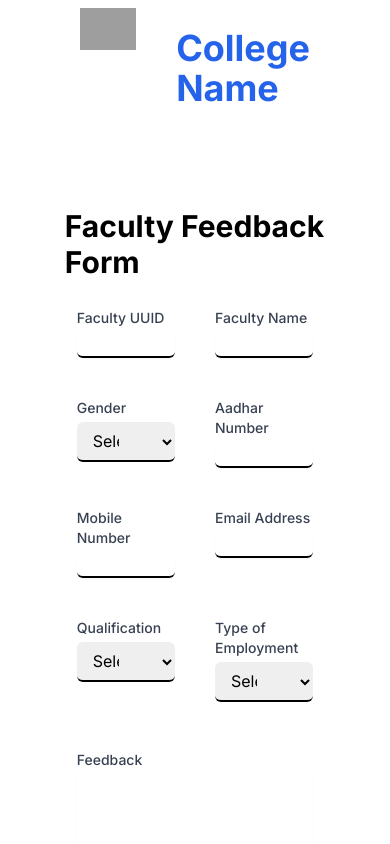
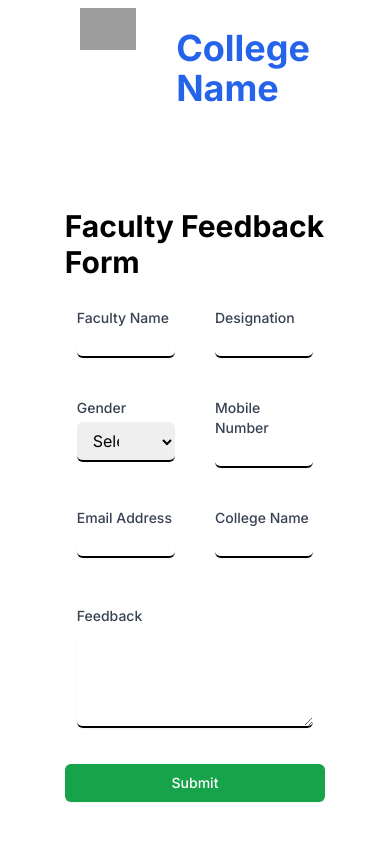
Before and after one commit to Harshal22pgpl/forms-rit, a Next.js app: page /faculty_feedback in a window 390 px wide. Shown: the top 844 px of the page. Built offline with nearby package versions, Linux system fonts and the light colour scheme; grey boxes are pictures that could not be loaded.

Commit message:
modification doe

```diff
--- a/src/app/components/AntiRaggingForm/AntiRaggigForm.jsx
+++ b/src/app/components/AntiRaggingForm/AntiRaggigForm.jsx
@@ -228,7 +228,7 @@ const AntiRaggingForm = () => {
 
                 <div>
                   <label htmlFor="parentPhone" className="block text-sm font-medium text-gray-700">
-                    Parent&apos;s Phone
+                    Parent&apos;s Mobile Number
                   </label>
                   <input
                     type="text"
@@ -246,7 +246,7 @@ const AntiRaggingForm = () => {
 
                 <div>
                   <label htmlFor="parentPhone" className="block text-sm font-medium text-gray-700">
-              Phone
+              Student Mobile Number
                   </label>
                   <input
                     type="text"
--- a/src/app/components/FacultyFeedbackForm/FacultyFeedbackForm.jsx
+++ b/src/app/components/FacultyFeedbackForm/FacultyFeedbackForm.jsx
@@ -104,25 +104,7 @@ if (formData.feedback.trim() === "") {
         <div className="grid grid-cols-2 gap-4">
 
           {/* Faculty UUID */}
-          <div className="p-3">
-            <label
-              htmlFor="facultyUuid"
-              className="block text-sm font-medium text-gray-700"
-            >
-              Faculty UUID
-            </label>
-            <input
-              type="text"
-              name="facultyUuid"
-              id="facultyUuid"
-              value={formData.facultyUuid}
-              onChange={handleChange}
-              className="mt-1 block outline-none border-b-2 border-black w-full rounded-md shadow-sm focus:border-green-500 focus:ring-green-500"
-            />
-            {errors.facultyUuid && (
-              <p className="text-red-500">{errors.facultyUuid}</p>
-            )}
-          </div>
+
           {/* Faculty Name */}
 
           <div className="p-3">
@@ -142,6 +124,26 @@ if (formData.feedback.trim() === "") {
             />
             {errors.name && (
               <p className="text-red-500">{errors.name}</p>
+            )}
+          </div>
+
+          <div className="p-3">
+            <label
+              htmlFor="facultyUuid"
+              className="block text-sm font-medium text-gray-700"
+            >
+              Designation
+            </label>
+            <input
+              type="text"
+              name="facultyDesignation"
+              id="facultyDesignation"
+              value={formData.facultyDesignation}
+              onChange={handleChange}
+              className="mt-1 block outline-none border-b-2 border-black w-full rounded-md shadow-sm focus:border-green-500 focus:ring-green-500"
+            />
+            {errors.facultyUuid && (
+              <p className="text-red-500">{errors.facultyUuid}</p>
             )}
           </div>
           {/* Gender */}
@@ -170,25 +172,7 @@ if (formData.feedback.trim() === "") {
           </div>
 
           {/* Aadhar Number */}
-          <div className="p-3">
-            <label
-              htmlFor="aadharNumber"
-              className="block text-sm font-medium text-gray-700"
-            >
-              Aadhar Number
-            </label>
-            <input
-              type="text"
-              name="aadharNumber"
-              id="aadharNumber"
-              value={formData.aadharNumber}
-              onChange={handleChange}
-              className="mt-1 block outline-none border-b-2 border-black w-full rounded-md shadow-sm focus:border-green-500 focus:ring-green-500"
-            />
-            {errors.aadharNumber && (
-              <p className="text-red-500">{errors.aadharNumber}</p>
-            )}
-          </div>
+
           {/* Mobile Number */}
 
           <div className="p-3">
@@ -231,53 +215,28 @@ if (formData.feedback.trim() === "") {
             )}
           </div>
           {/* Qualification */}
-          <div className="p-3">
-            <label
-              htmlFor="qualification"
-              className="block text-sm font-medium text-gray-700"
-            >
-              Qualification
-            </label>
-            <select
-              id="qualification"
-              name="qualification"
-              value={formData.qualification}
-              onChange={handleChange}
-              className="mt-1 block outline-none border-b-2 border-black w-full pl-3 pr-10 py-2 text-base focus:outline-none focus:ring-green-500 focus:border-green-500 sm:text-sm rounded-md"
-            >
-              <option value="">Select Qualification</option>
-              <option value="btech">B.Tech</option>
-              <option value="mtech">M.Tech</option>
-              <option value="phd">PhD</option>
-            </select>
-            {errors.qualification && (
-              <p className="text-red-500">{errors.qualification}</p>
-            )}
-          </div>
+
           {/* Employment Type */}
           <div className="p-3">
             <label
-              htmlFor="typeOfEmployment"
+              htmlFor="name"
               className="block text-sm font-medium text-gray-700"
             >
-              Type of Employment
+             College Name
             </label>
-            <select
-              id="typeOfEmployment"
-              name="typeOfEmployment"
-              value={formData.typeOfEmployment}
+            <input
+              type="text"
+              name="collegeName"
+              id="collegeName"
+              value={formData.collegeName}
               onChange={handleChange}
-              className="mt-1 block outline-none border-b-2 border-black w-full pl-3 pr-10 py-2 text-base focus:outline-none focus:ring-green-500 focus:border-green-500 sm:text-sm rounded-md"
-            >
-              <option value="">Select Employment Type</option>
-              <option value="regular">Regular</option>
-              <option value="contract">Contract</option>
-              <option value="guest">Guest Lecturer</option>
-            </select>
-            {errors.typeOfEmployment && (
-              <p className="text-red-500">{errors.typeOfEmployment}</p>
+              className="mt-1 block outline-none border-b-2 border-black w-full rounded-md shadow-sm focus:border-green-500 focus:ring-green-500"
+            />
+            {errors.collegeName && (
+              <p className="text-red-500">{errors.collegeName}</p>
             )}
           </div>
+
         </div>
         {/* Feedback */}
         <div className="p-3">
@@ -299,25 +258,7 @@ if (formData.feedback.trim() === "") {
             <p className="text-red-500">{errors.feedback}</p>
           )}
         </div>
-        <div className="p-3">
-            <label
-              htmlFor="name"
-              className="block text-sm font-medium text-gray-700"
-            >
-             College Name
-            </label>
-            <input
-              type="text"
-              name="collegeName"
-              id="collegeName"
-              value={formData.collegeName}
-              onChange={handleChange}
-              className="mt-1 block outline-none border-b-2 border-black w-full rounded-md shadow-sm focus:border-green-500 focus:ring-green-500"
-            />
-            {errors.collegeName && (
-              <p className="text-red-500">{errors.collegeName}</p>
-            )}
-          </div>
+
         <div>
           <button
             type="submit"
--- a/src/app/components/GrivenceForm/GrivenceForm.jsx
+++ b/src/app/components/GrivenceForm/GrivenceForm.jsx
@@ -93,7 +93,7 @@ const GrievanceForm = () => {
     <div className="w-full max-w-md mx-auto mt-10 p-4 my-10 bg-gray-100 rounded-lg shadow-lg">
         <SuccessModal isOpen={isSuccessModalOpen} onClose={handleCloseModal} /> {/* Render the SuccessModal component */}
       <h1 className="my-4 text-3xl font-bold text-center text-yellow-700">
-        GRIEVENCE Form
+        GRIEVANCE Form
       </h1>
       <form onSubmit={handleSubmit} className="space-y-6">
         <div className="grid grid-cols-1 gap-4">
@@ -157,13 +157,33 @@ const GrievanceForm = () => {
               <p className="text-red-500">{errors.semester}</p>
             )}
           </div>
+
+          <div>
+            <label
+              htmlFor="courseName"
+              className="block text-sm font-medium text-gray-700"
+            >
+              Course Name
+            </label>
+            <input
+              type="text"
+              name="courseName"
+              id="courseName"
+              value={formData.courseName}
+              onChange={handleChange}
+              className="mt-1 block w-full px-4 py-2 border border-gray-300 rounded-md shadow-sm focus:outline-none focus:border-yellow-500 focus:ring-yellow-500"
+            />
+            {errors.courseName && (
+              <p className="text-red-500">{errors.courseName}</p>
+            )}
+          </div>
           {/* Phone No */}
           <div>
             <label
               htmlFor="phone"
               className="block text-sm font-medium text-gray-700"
             >
-              Phone No
+              Mobile No
             </label>
             <input
               type="text"
@@ -197,6 +217,28 @@ const GrievanceForm = () => {
               <p className="text-red-500">{errors.email}</p>
             )}
           </div>
+
+           {/* College Name */}
+           <div>
+            <label
+              htmlFor="collegeName"
+              className="block text-sm font-medium text-gray-700"
+            >
+              College Name
+            </label>
+            <input
+              type="text"
+              name="collegeName"
+              id="collegeName"
+              value={formData.collegeName}
+              onChange={handleChange}
+              className="mt-1 block w-full px-4 py-2 border border-gray-300 rounded-md shadow-sm focus:outline-none focus:border-yellow-500 focus:ring-yellow-500"
+            />
+            {errors.collegeName && (
+              <p className="text-red-500">{errors.collegeName}</p>
+            )}
+          </div>
+
           {/* Type of GRIEVENCE */}
 
           <div>
@@ -323,46 +365,9 @@ const GrievanceForm = () => {
               <p className="text-red-500">{errors.feedback}</p>
             )}
           </div>
-          {/* College Name */}
-          <div>
-            <label
-              htmlFor="collegeName"
-              className="block text-sm font-medium text-gray-700"
-            >
-              College Name
-            </label>
-            <input
-              type="text"
-              name="collegeName"
-              id="collegeName"
-              value={formData.collegeName}
-              onChange={handleChange}
-              className="mt-1 block w-full px-4 py-2 border border-gray-300 rounded-md shadow-sm focus:outline-none focus:border-yellow-500 focus:ring-yellow-500"
-            />
-            {errors.collegeName && (
-              <p className="text-red-500">{errors.collegeName}</p>
-            )}
-          </div>
 
-          <div>
-            <label
-              htmlFor="courseName"
-              className="block text-sm font-medium text-gray-700"
-            >
-              Course Name
-            </label>
-            <input
-              type="text"
-              name="courseName"
-              id="courseName"
-              value={formData.courseName}
-              onChange={handleChange}
-              className="mt-1 block w-full px-4 py-2 border border-gray-300 rounded-md shadow-sm focus:outline-none focus:border-yellow-500 focus:ring-yellow-500"
-            />
-            {errors.courseName && (
-              <p className="text-red-500">{errors.courseName}</p>
-            )}
-          </div>
+
+
         </div>
         {/* Submit Button */}
         <div>
--- a/src/lib/constants/index.js
+++ b/src/lib/constants/index.js
@@ -18,7 +18,7 @@ export const STUDENT = {
 export const ERR_MSG_PREFIX = "The following fields are blank:";
 export const ALERT_TIMEOUT = 3000;
 export const FACULTY = {
-    facultyUuid: "",
+    facultyDesignation: "",
     name: "",
     email: "",
     phone: "",
```
